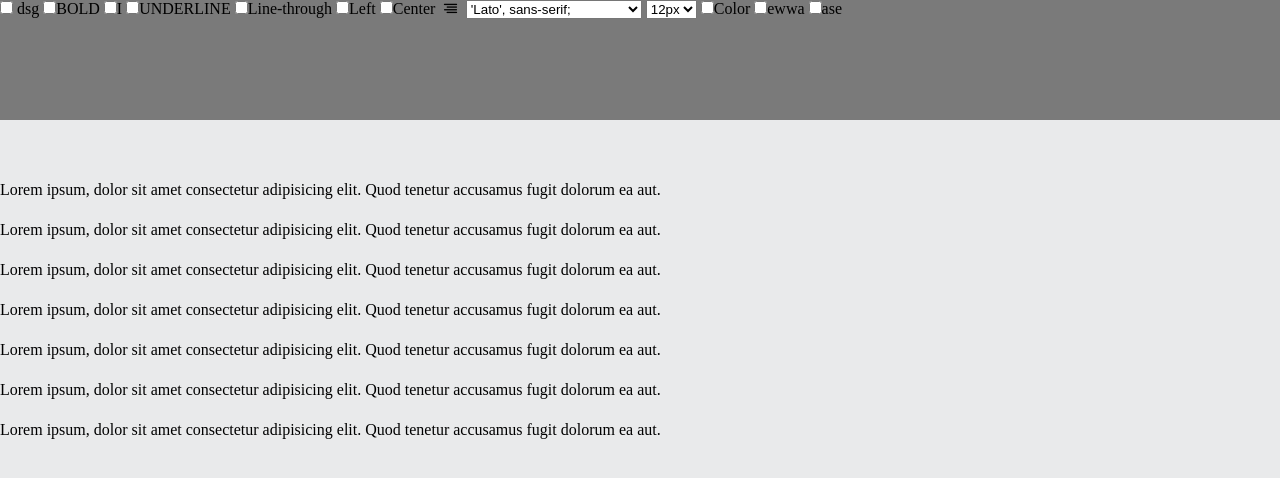
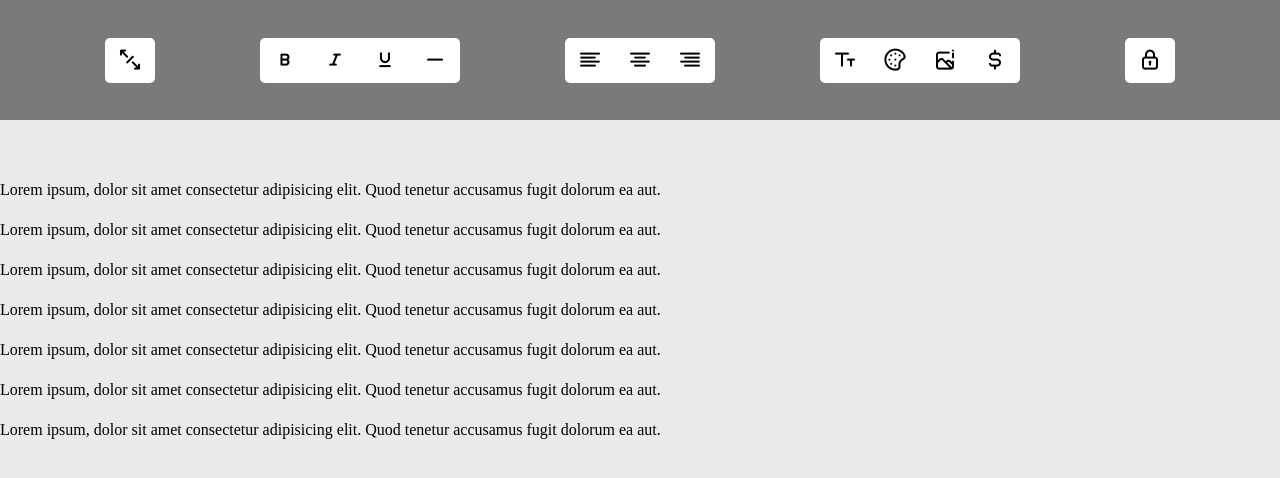
Before and after one commit to yuriikhomych23/control-2-, a plain HTML site: page index.html in a window 1280 px wide. Drawn offline with nearby package versions, Linux system fonts and the light colour scheme; a web font is replaced by a local one.

Commit message:
Sample code

```diff
--- a/index.css
+++ b/index.css
@@ -16,10 +16,73 @@
     width: 100%;
     height: 120px;
     background-color: rgb(122, 122, 122);
+    display: flex;
+    justify-content: space-evenly;
+    align-items: center;
 }
 
 .text {
     margin: 50px 0 ;
     line-height: 2.5;
+}
 
+.position {
+    display: flex;
+    justify-content: space-around;
+    width: 150px;
+    height: 45px;
+    background-color: white;
+    align-items: center;
+    border-radius: 5px;
 }
+
+.uil {
+    font-size: 24px;
+}
+
+.uil:hover {
+    background-color: rgb(226, 226, 226);
+    font-size: 32px;
+    transition: .2s;
+    border-radius: 5px;
+}
+
+.another {
+    width: 50px;
+    height: 45px;
+    background-color: white;
+    border-radius: 5px;
+    display: flex;
+    justify-content: center;
+    align-items: center;
+}
+
+.font__kind {
+    background-color: white;
+    border-radius: 5px;
+    display: flex;
+    justify-content: space-around;
+    align-items: center;
+    width: 200px;
+    height: 45px;
+}
+
+.lock {
+    width: 50px;
+    height: 45px;
+    background-color: white;
+    border-radius: 5px;
+    display: flex;
+    justify-content: center;
+    align-items: center;
+}
+
+.font__size {
+    background-color: white;
+    border-radius: 5px;
+    display: flex;
+    justify-content: space-around;
+    align-items: center;
+    width: 200px;
+    height: 45px;
+}
--- a/index.html
+++ b/index.html
@@ -18,19 +18,37 @@
 
 		<div class="header">
 
+        <div class="another">
+                <i class="uil uil-expand-left"></i>
+        </div>
 
-        <input type="checkbox" name="" id="1"> dsg
+        <div class="font__kind">
+            <i class="uil uil-bold"></i>
+            <i class="uil uil-italic"></i>
+            <i class="uil uil-underline"></i>
+            <i class="uil uil-minus"></i>
+        </div>
 
-        <input type="checkbox" name="" id="bold">BOLD
-        <input type="checkbox" name="" id="I">I
-        <input type="checkbox" name="" id="underline">UNDERLINE
-        <input type="checkbox" name="" id="line__through">Line-through
+        <div class="position">
+            <i class="uil uil-align-left"></i>
+            <i class="uil uil-align-center"></i>
+            <i class="uil uil-align-right"></i>
+        </div>
 
-        <input type="checkbox" name="" id="left">Left
-        <input type="checkbox" name="" id="center">Center
-        <i class="uil uil-align-right"></i>
 
-        <select name="font__family" id="font">
+        <div class="font__size">
+            <i class="uil uil-text-fields"></i>
+            <i class="uil uil-palette"></i>
+            <i class="uil uil-picture"></i>
+            <i class="uil uil-dollar-sign-alt"></i>
+        </div>
+
+    <div class="lock">
+        <i class="uil uil-padlock"></i>
+    </div>
+
+        <!-- <select name="font__family" id="font">
+
             <option value="Lato,sans-serif">'Lato', sans-serif;</option>
             <option value="'Bellota', cursive">'Bellota', cursive;</option>
             <option value="'Inconsolata', monospace">'Inconsolata', monospace;</option>
@@ -44,25 +62,12 @@
             <option value="16px">16px</option>
             <option value="18px">18px</option>
             <option value="20px">20px</option>
-        </select>
-
-
-        <input type="checkbox" name="" id="color">Color
-        <input type="checkbox" name="" id="12">ewwa
-        <input type="checkbox" name="" id="13">ase
+        </select> -->
 
 
 
 
-			<!-- <i class="fas fa-bold"></i>
-			<i class="fas fa-italic"></i>
-			<i class="fas fa-underline"></i>
-			<i class="fas fa-check-double"></i>
 
-
-			<i class="fas fa-align-left"></i>
-			<i class="fas fa-align-center"></i>
-			<i class="fas fa-align-right"></i> -->
 
 
 
--- a/main.js
+++ b/main.js
@@ -1,12 +1,12 @@
 $(function() {
     //BOLD NORMAL
-    $('#bold').change(function() {
-    $('.text').css({'fontWeight': this.checked?'bold':'normal'});
+    $('.uil-bold').click(function() {
+    $('.text').css('fontWeight','bold');
 }),
 
     // ITALIC
-    $('#I').click(function () {
-        $('.text').css({'fontStyle': this.checked?'italic':'normal'});
+    $('.uil-italic').click(function () {
+        $('.text').css('fontStyle', 'italic');
     }),
 
     //UNDERLINE
```
